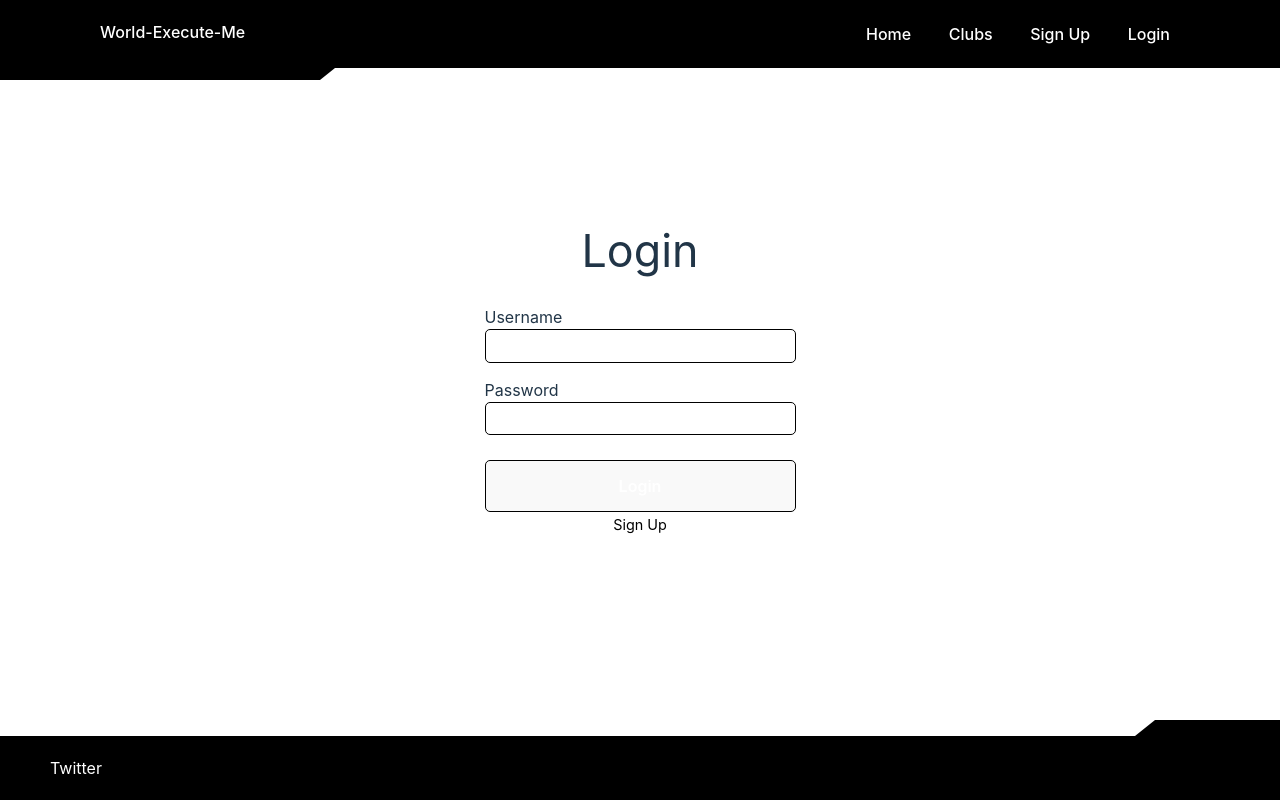
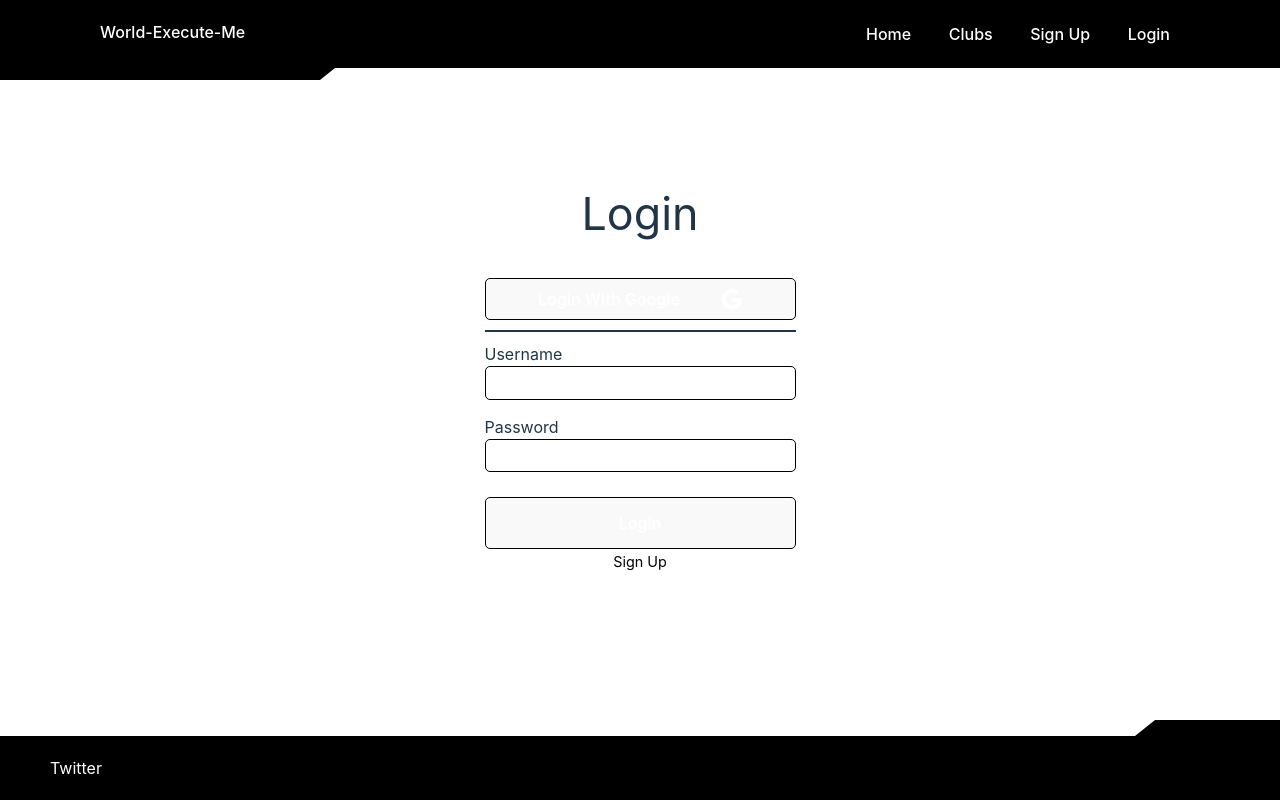
Before and after one commit to sjcy2704/clubs, a Vue app in the folder Front-End/: page /login in a window 1280 px wide. Built offline with nearby package versions, Linux system fonts and the light colour scheme; no server answers; what vue-cookies would draw is missing.

Commit message:
Fix google signup error

```diff
--- a/Front-End/src/main.js
+++ b/Front-End/src/main.js
@@ -26,6 +26,8 @@ import {
   faInstagram,
   faTwitter,
   faDiscord,
+  faGoogle,
+  faGithub,
 } from "@fortawesome/free-brands-svg-icons";
 
 library.add(
@@ -42,7 +44,9 @@ library.add(
   faInstagram,
   faTwitter,
   faDiscord,
-  faMagnifyingGlass
+  faMagnifyingGlass,
+  faGoogle,
+  faGithub
 );
 
 pinia.use(piniaPersistedState);
--- a/Front-End/src/routes/index.js
+++ b/Front-End/src/routes/index.js
@@ -41,7 +41,6 @@ export const routes = [
       },
     ],
   },
-  // { path: "/test", component: Test },
   {
     path: "/user",
     component: RouterView,
@@ -66,6 +65,12 @@ export const routes = [
     path: "/:pathMatch(.*)*",
     name: "NotFound",
     component: NotFound,
+  },
+  {
+    path: "/auth/google",
+    redirect: (to) => {
+      window.location.href = "http://localhost:8080/auth/google";
+    },
   },
 ];
 
--- a/Front-End/src/style.css
+++ b/Front-End/src/style.css
@@ -78,6 +78,11 @@ body {
 }
 
 /* Rest of Css */
+hr {
+  border-style: solid;
+  margin-bottom: 10px;
+}
+
 .ql-container {
   min-height: 200px;
 }
--- a/Front-End/src/views/forms/Login.vue
+++ b/Front-End/src/views/forms/Login.vue
@@ -19,13 +19,8 @@ const errors = reactive({
 const userStore = useUserStore();
 
 async function logWithGoogle() {
-  await fetch("http://localhost:8080/auth/google").then((res) =>
-    console.log(res)
-  );
+  router.push("/auth/google");
 }
-const scr = document.createElement("script");
-scr.setAttribute("src", "https://accounts.google.com/gsi/client");
-document.head.appendChild(scr);
 </script>
 
 <template>
@@ -37,30 +32,17 @@ document.head.appendChild(scr);
     class="lsgForm"
     v-on:submit.prevent="logUser(login, router, userStore, errors)"
   >
+    <button class="googleLogin" type="button" @click="logWithGoogle">
+      Login With Google
+      <font-awesome-icon class="googleIcon" icon="fa-brands fa-google" />
+    </button>
+    <hr />
     <Input label="Username" v-model="login.username" />
     <Input label="Password" v-model="login.password" passwordField="true" />
     <span class="errors" v-if="errors.errs"
       >Username or password incorrect</span
     >
-    <div
-      id="g_id_onload"
-      data-client_id="278035573871-ofiafg7qat39cikdsso6n4e1ppvvokee.apps.googleusercontent.com"
-      data-context="signin"
-      data-ux_mode="redirect"
-      data-nonce=""
-      data-login_uri="http://localhost:8080/auth/google"
-      data-auto_prompt="false"
-    ></div>
 
-    <div
-      class="g_id_signin"
-      data-type="standard"
-      data-shape="rectangular"
-      data-theme="filled_black"
-      data-text="signin_with"
-      data-size="large"
-      data-logo_alignment="left"
-    ></div>
     <button type="submit">Login</button>
     <div class="options">
       <RouterLink to="/signup">Sign Up</RouterLink>
@@ -69,6 +51,19 @@ document.head.appendChild(scr);
 </template>
 
 <style scoped>
+hr {
+  border-style: solid;
+  margin-bottom: 10px;
+}
+.googleLogin {
+  padding: 10px;
+  display: flex;
+  justify-content: space-evenly;
+  margin-bottom: 10px;
+}
+.googleIcon {
+  font-size: 1.3em;
+}
 .title {
   font-size: 2.8em;
 }
```
Also changed, not shown: 2 other files (tests, documents, lock files or other folders).
